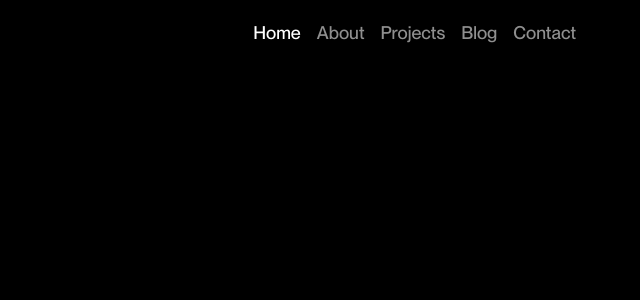
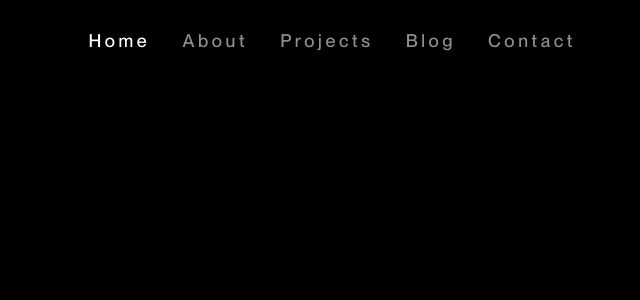
Before and after one commit to dominikpatera/portfolio, a Next.js app: page / in a window 1280 px wide. Shown: the top 300 px of the page, without its empty margins (640-1280 px from the left). Built offline with nearby package versions, Linux system fonts and the light colour scheme.

Commit message:
bigger navbar

```diff
--- a/src/components/Header/Menu/styles.ts
+++ b/src/components/Header/Menu/styles.ts
@@ -42,7 +42,7 @@ export const MobileMenuIndicator = styled.button<{ expanded: boolean }>`
 		display: block;
 		height: 2px;
 		width: 22px;
-		background-color: #fff;
+		background-color: ${colors.foreground};
 		transition: transform 0.15s ease;
 	}
 `;
@@ -57,7 +57,7 @@ export const Menu = styled.ul<{ expanded: boolean }>`
 	padding: 2rem;
 	margin: 0;
 	width: 100vw;
-	height: calc(100vh - 4rem);
+	height: calc(100vh - 5rem);
 	/* height: fit-content; */
 	gap: 1rem;
 	font-size: larger;
@@ -74,10 +74,17 @@ export const Menu = styled.ul<{ expanded: boolean }>`
 		width: fit-content;
 		font-size: large;
 		transition: unset;
+		gap: 2rem;
 	}
 `;
 
 export const Item = styled.li<{ active: boolean }>`
 	list-style-type: none;
 	color: ${props => (!props.active ? colors.accents[4] : colors.foreground)};
+	transition: color 0.2s ease;
+	letter-spacing: 0.2em;
+
+	&:hover {
+		color: ${colors.accents[8]};
+	}
 `;
--- a/src/layout/Header/styles.ts
+++ b/src/layout/Header/styles.ts
@@ -8,6 +8,6 @@ export const Header = styled.header`
 	flex-direction: row;
 	justify-content: space-between;
 	width: 100vw;
-	height: 4rem;
+	height: 5rem;
 	padding-block: 0.75rem;
 `;
--- a/styles/theme.ts
+++ b/styles/theme.ts
@@ -16,7 +16,10 @@ export const colors = {
 		'hsl(0, 0%, 42%)',
 		'hsl(0, 0%, 56%)',
 		'hsl(0, 0%, 63%)',
-		'hsl(0, 0%, 92%)',
+		'hsl(0, 0%, 70%)',
+		'hsl(0, 0%, 77%)',
+		'hsl(0, 0%, 84%)',
+		'hsl(0, 0%, 91%)',
 	], // darkest -> lightest
 	error: {
 		light: 'hsl(0, 100%, 60%)',
```
